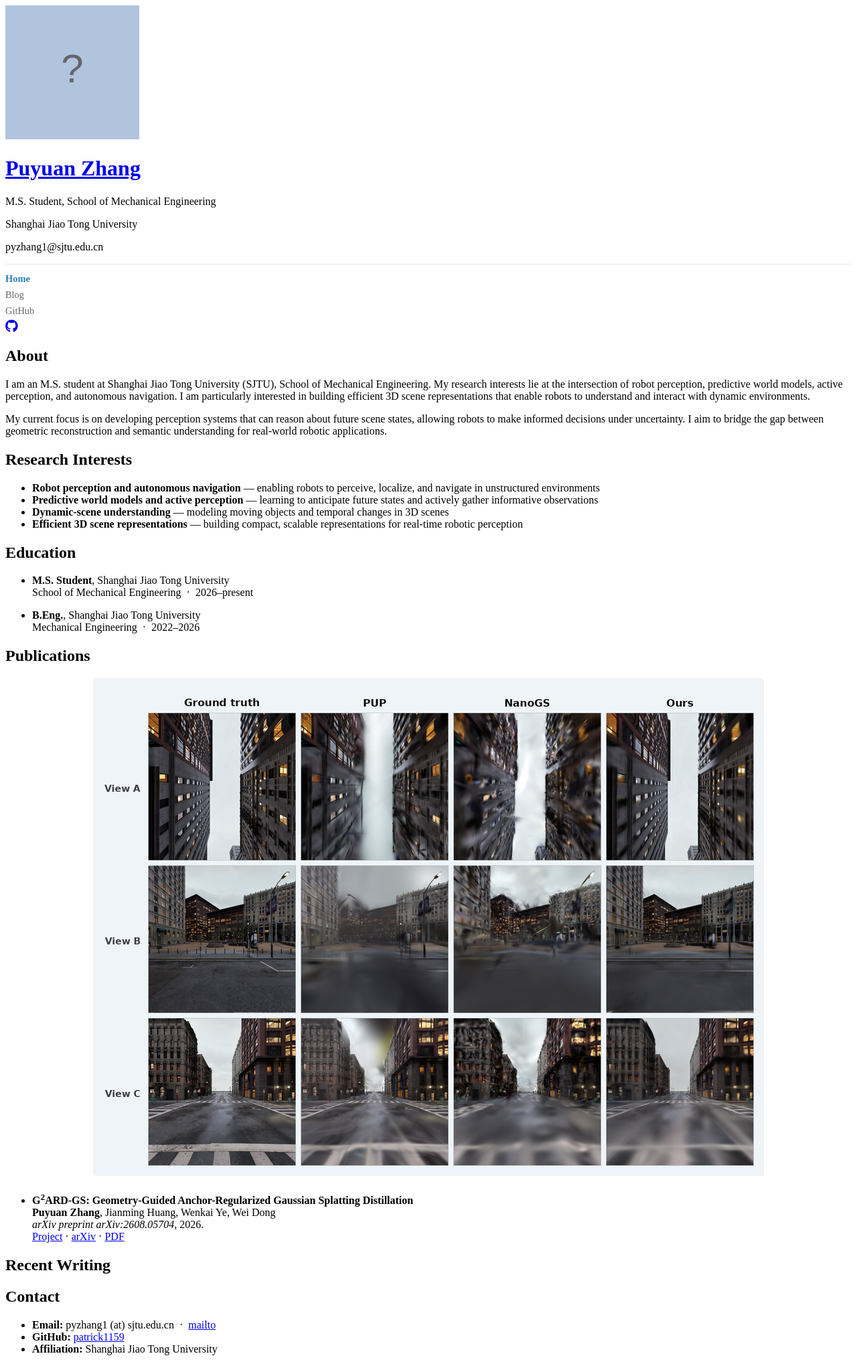
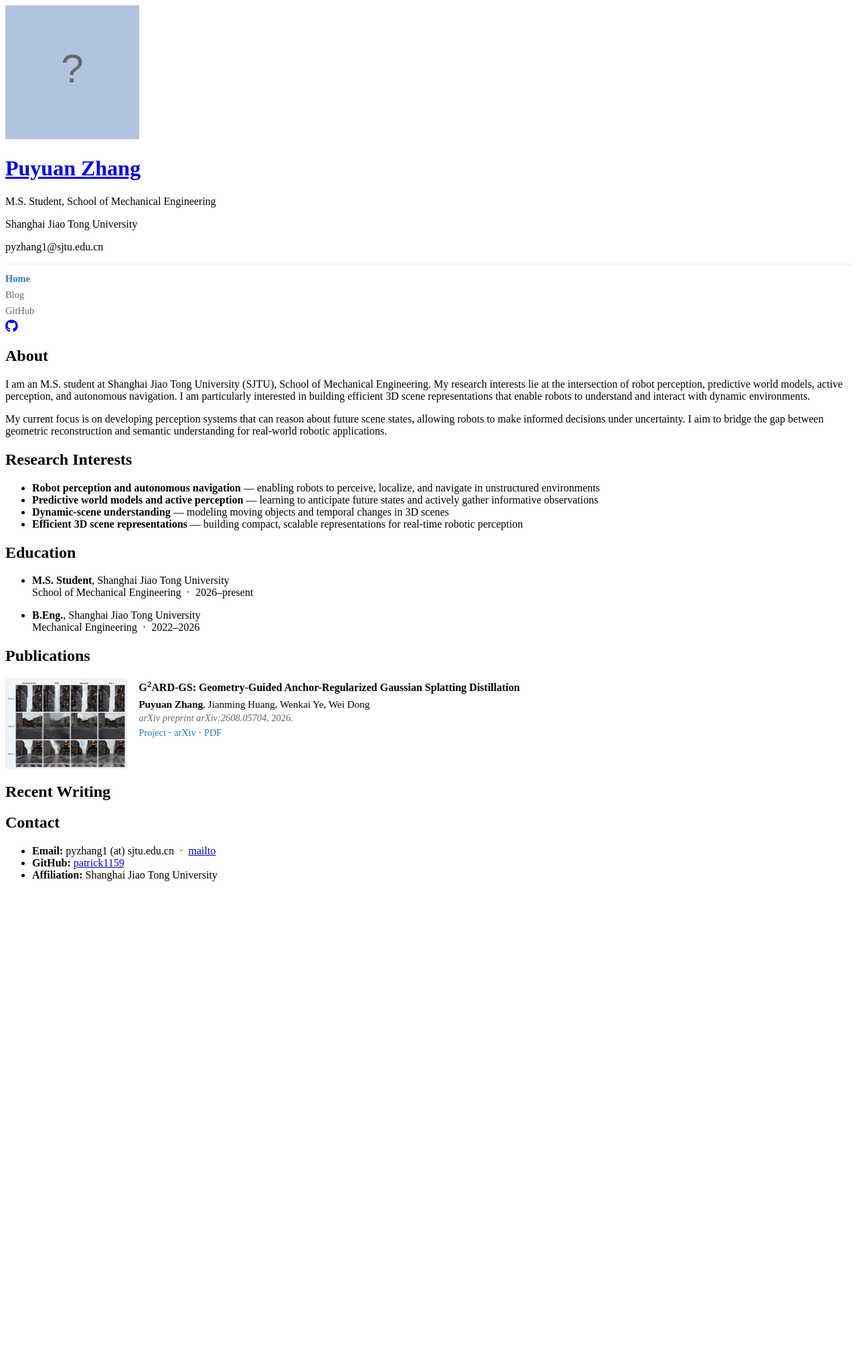
Before and after one commit to Patrick1159/patrick1159.github.io, a Jekyll site: the page built from index.md, in a window 1280 px wide. Shown: the whole page at 67% size. Built offline with Jekyll 4.4.1, drawn with Linux system fonts in a browser that asks for light colours; a style sheet for code colours, icons or effects is not loaded; after the commit the page ends 1332 px from its top, so only the background shows below that.

Commit message:
Show publication thumbnail and title on same row
Co-Authored-By: Claude <noreply@anthropic.com>

```diff
--- a/assets/css/custom.css
+++ b/assets/css/custom.css
@@ -273,17 +273,60 @@
   color: #267CB9;
 }
 
-/* ===== Publication Figure (Homepage) ===== */
-.pub-figure {
+/* ===== Publication Entry (Homepage) ===== */
+.publication {
+  display: flex;
+  gap: 1.2em;
+  align-items: flex-start;
   margin: 0.6em 0 1.2em;
-  text-align: center;
 }
 
-.pub-figure img {
-  max-width: 100%;
+.pub-thumb {
+  flex: 0 0 180px;
+  max-width: 180px;
+}
+
+.pub-thumb img {
+  width: 100%;
   height: auto;
+  display: block;
   border: 1px solid #eee;
   border-radius: 4px;
+}
+
+.pub-body {
+  flex: 1;
+  min-width: 0;
+}
+
+.pub-title {
+  font-weight: 600;
+  line-height: 1.4;
+}
+
+.pub-authors {
+  font-size: 0.95em;
+  margin-top: 0.25em;
+}
+
+.pub-venue {
+  font-size: 0.9em;
+  color: #666;
+  margin-top: 0.2em;
+}
+
+.pub-links {
+  margin-top: 0.35em;
+  font-size: 0.9em;
+}
+
+.pub-links a {
+  color: #267CB9;
+  text-decoration: none;
+}
+
+.pub-links a:hover {
+  text-decoration: underline;
 }
 
 /* ===== Recent Writing (Homepage) ===== */
@@ -434,9 +477,17 @@
     border-top-color: #333;
   }
 
-  /* Publication figure */
-  .pub-figure img {
+  /* Publication entry */
+  .pub-thumb img {
     border-color: #333;
+  }
+
+  .pub-venue {
+    color: #999;
+  }
+
+  .pub-links a {
+    color: rgb(62, 183, 240);
   }
 
   /* Post footer */
@@ -500,4 +551,9 @@
     margin-bottom: 1.2em;
     padding-bottom: 1em;
   }
+
+  .pub-thumb {
+    flex-basis: 110px;
+    max-width: 110px;
+  }
 }
--- a/index.md
+++ b/index.md
@@ -26,16 +26,21 @@ My current focus is on developing perception systems that can reason about futur
 
 ## Publications
 
-<figure class="pub-figure">
-  <a href="https://patrick1159.github.io/gardGS-page/" target="_blank" rel="noopener">
-    <img src="{{ '/assets/img/gard-gs-teaser.png' | relative_url }}" alt="G²ARD-GS teaser" loading="lazy">
+<div class="publication">
+  <a class="pub-thumb" href="https://patrick1159.github.io/gardGS-page/" target="_blank" rel="noopener">
+    <img src="{{ '/assets/img/gard-gs-teaser.png' | relative_url }}" alt="G²ARD-GS teaser">
   </a>
-</figure>
-
-- **G<sup>2</sup>ARD-GS: Geometry-Guided Anchor-Regularized Gaussian Splatting Distillation**
-  **Puyuan Zhang**, Jianming Huang, Wenkai Ye, Wei Dong
-  *arXiv preprint arXiv:2608.05704*, 2026.
-  [Project](https://patrick1159.github.io/gardGS-page/) · [arXiv](https://arxiv.org/abs/2608.05704) · [PDF](https://arxiv.org/pdf/2608.05704)
+  <div class="pub-body">
+    <div class="pub-title">G<sup>2</sup>ARD-GS: Geometry-Guided Anchor-Regularized Gaussian Splatting Distillation</div>
+    <div class="pub-authors"><strong>Puyuan Zhang</strong>, Jianming Huang, Wenkai Ye, Wei Dong</div>
+    <div class="pub-venue"><em>arXiv preprint arXiv:2608.05704</em>, 2026.</div>
+    <div class="pub-links">
+      <a href="https://patrick1159.github.io/gardGS-page/" target="_blank" rel="noopener">Project</a> ·
+      <a href="https://arxiv.org/abs/2608.05704" target="_blank" rel="noopener">arXiv</a> ·
+      <a href="https://arxiv.org/pdf/2608.05704" target="_blank" rel="noopener">PDF</a>
+    </div>
+  </div>
+</div>
 
 ## Recent Writing
 
```
